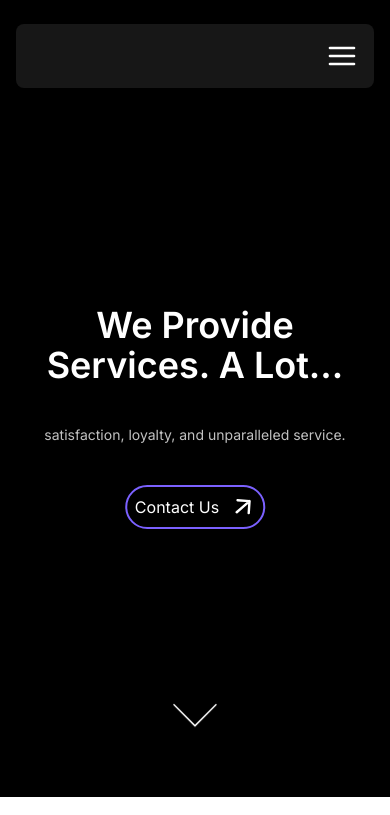
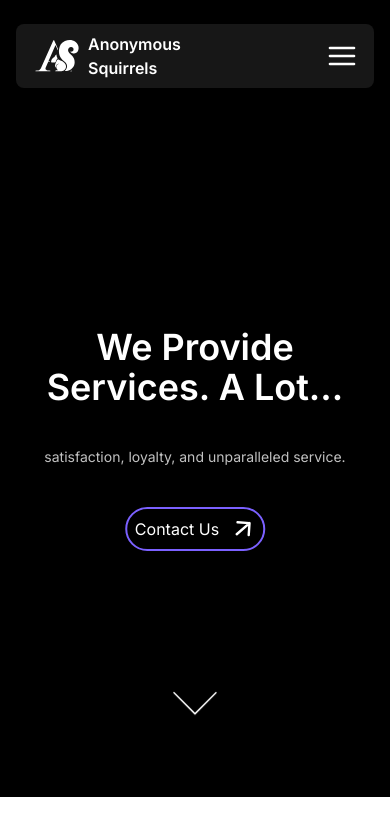
Before and after one commit to Anonymous-Squirrels/Squirrels-Website, a Next.js app: page /services in a window 390 px wide. Shown: the top 815 px of the page. Built offline with nearby package versions, Linux system fonts and the light colour scheme.

Commit message:
Made some adjustments and added startupIndia image in footer

```diff
--- a/components/Footer.tsx
+++ b/components/Footer.tsx
@@ -1,4 +1,3 @@
-"use client";
 import {MainLogo} from "@/constants/Icons";
 import Image from "next/image";
 import React from "react";
@@ -9,19 +8,19 @@ import {developers} from "@/constants/Footer";
 import Link from "next/link";
 
 function Footer() {
-  const [email, setEmail] = React.useState("");
   return (
     <div className="bg-[#0F0F0F] text-white md:px-20 pt-20 pb-10 cursor-default text-center md:text-justify">
       <div className="flex flex-col md:flex-row justify-around pb-5 border-b border-[#333333] mb-5 gap-y-5 md:px-10">
-        <div className="w-full md:w-fit flex flex-col items-center justify-center">
+
+        <div className="w-full md:w-fit flex flex-col items-center">
           <div className="flex items-center gap-2 mb-5 text-center">
             <MainLogo className={"w-10 h-10"}/>
             <span className="text-2xl">Anonymous Squirrels</span>
           </div>
           <div className="text-[#B9B3B3] text-center md:text-left ">
-            <span className="font-thin">We help build brands.</span>
+            <span className="font-thin text-lg">We help build brands.</span>
             <br/>
-            <span className="font-medium">Connect. Promote. Engage. Grow.</span>
+            <span className="font-medium md:text-lg">Connect. Promote. Engage. Grow.</span>
             <br className="md:hidden"/>
             <br className=""/>
           </div>
@@ -38,7 +37,6 @@ function Footer() {
                 height={30}
               />
             </a>
-
             <a
               href="https://api.whatsapp.com/send?phone=919122823474"
               target="_blank"
@@ -51,7 +49,6 @@ function Footer() {
                 height={30}
               />
             </a>
-
             <a
               href="https://www.instagram.com/anonymous_squirrels/"
               target="_blank"
@@ -80,9 +77,18 @@ function Footer() {
           </div>
         </div>
 
+        <div className={"flex flex-col items-center justify-between gap-3"}>
+          <span className={"text-lg"}>
+            Recognised by
+          </span>
+          <div className={"w-fit h-fit"}>
+            <Image src={"/startupIndia.png"} alt={"startupIndia"} height={20} width={300} className={"h-14 w-44 md:w-56 md:h-24"}/>
+          </div>
+        </div>
+
         <div>
-          <div className="font-medium mb-5">Company</div>
-          <ul className="font-thin text-[#B9B3B3]">
+          <div className="font-medium text-lg mb-5">Company</div>
+          <ul className="font-thin text-[#B9B3B3] text-base">
 
             <li className="hover:text-white transition-colors duration-300 cursor-pointer">
               <Link href={"/services"}>
--- a/components/Home/BentoBox.tsx
+++ b/components/Home/BentoBox.tsx
@@ -1,7 +1,6 @@
 "use client";
 import React from "react";
 import { BentoItems } from "@/constants/BentoBox";
-import { BentoGridItem } from "../ui/BentoGrid";
 import GlassMorphism from "@/components/ui/GlassMorphism";
 
 export function BentoBox() {
@@ -12,21 +11,10 @@ export function BentoBox() {
           <GlassMorphism
             key={i}
             variant={"light"}
-            className={`h-72 md:h-[400px] overflow-hidden rounded-xl transition duration-200 shadow-input dark:shadow-none p-4 dark:bg-black dark:-white/[0.2] space-y-4  ${
-              i === 3 || i === 4 ? "md:col-span-3" : "md:col-span-2"
-            }`}
+            className={`h-72 md:h-[400px] overflow-hidden rounded-xl transition duration-200 shadow-input dark:shadow-none p-4 dark:bg-black dark:-white/[0.2] space-y-4 w-full place-items-center
+            ${i === 3 || i === 4 ? "md:col-span-3" : "md:col-span-2"}`}
           >
-            {/*<BentoGridItem
-              key={i}
-              title={item.title}
-              description={item.description}
-              content={item.content}
-              className={`${
-                i === 3 || i === 4 ? "md:col-span-3" : "md:col-span-2"
-              }`}
-            />*/}
-
-            <div className={`text-sm transition duration-200 w-full`}>
+            <div className={`text-sm transition duration-200 w-full flex flex-col items-center`}>
               <p className="text-center text-xl font-bold block mb-5">
                 {item.title}
               </p>
--- a/components/Home/Testimonials.tsx
+++ b/components/Home/Testimonials.tsx
@@ -6,7 +6,7 @@ import { TestimonialData } from "@/constants/Testimonials";
 
 import { Swiper, SwiperSlide } from "swiper/react";
 // Import Swiper styles
-import "@/app/local_swiper.css";
+import "@/style/local_swiper.css";
 import "swiper/css/navigation";
 import "@/app/styles.css";
 import { Navigation } from "swiper/modules";
@@ -17,8 +17,7 @@ function Testimonials() {
     <div className="h-fit flex flex-col gap-y-6 md:gap-y-10 bg-black text-white pt-8 pb-4 md:py-14">
       <div className="text-center grid place-items-center">
         <Button
-          variant="secondary"
-          className="flex items-center gap-3 border-[#B897FF] border-[0.5px] text-white"
+          className="flex items-center gap-3 border-[#B897FF] border-[1px] text-white"
         >
           <Message /> Testimonials
         </Button>
--- a/components/NavBar.tsx
+++ b/components/NavBar.tsx
@@ -1,12 +1,12 @@
 "use client";
 import React from "react";
 import GlassMorphism from "./ui/GlassMorphism";
-import { usePathname } from "next/navigation";
+import {usePathname} from "next/navigation";
 import Link from "next/link";
-import { NavLinks } from "@/constants/Navbar";
-import { Logo } from "@/constants/Icons";
-import { FiMenu } from "react-icons/fi";
-import { IoMdClose } from "react-icons/io";
+import {NavLinks} from "@/constants/Navbar";
+import {Logo} from "@/constants/Icons";
+import {FiMenu} from "react-icons/fi";
+import {IoMdClose} from "react-icons/io";
 
 function NavBar() {
   const path = usePathname();
@@ -26,9 +26,18 @@ function NavBar() {
             <div className="flex items-center justify-between w-full relative">
               <Link href="/" className="flex items-center gap-3 group">
                 <div className="h-fit w-fit hidden md:flex element z-20 -ml-5 px-5 py-4">
-                  <Logo className="h-9 md:h-fit" />
+                  <Logo className="h-9 md:h-fit"/>
                 </div>
-                <div className="font-semibold text-lg hidden md:flex flex-col absolute z-10 group-hover:opacity-100 opacity-0 duration-300 group-hover:left-20 left-0">
+                <div
+                  className="font-semibold text-lg hidden md:flex flex-col absolute z-10 group-hover:opacity-100 opacity-0 duration-300 group-hover:left-20 left-0">
+                  <span>Anonymous</span>
+                  <span>Squirrels</span>
+                </div>
+
+                <div className="h-fit w-fit flex md:hidden element z-20 -ml-5 px-5 ">
+                  <Logo className="h-8"/>
+                </div>
+                <div className="font-semibold text-base flex flex-col md:hidden absolute z-10 left-14">
                   <span>Anonymous</span>
                   <span>Squirrels</span>
                 </div>
@@ -51,9 +60,9 @@ function NavBar() {
 
               <div onClick={() => setIsOpen(!isOpen)} className="md:hidden">
                 {!isOpen ? (
-                  <FiMenu className="h-8 w-8" />
+                  <FiMenu className="h-8 w-8"/>
                 ) : (
-                  <IoMdClose className="h-8 w-8" />
+                  <IoMdClose className="h-8 w-8"/>
                 )}
               </div>
             </div>
--- a/components/Services/HeroSection.tsx
+++ b/components/Services/HeroSection.tsx
@@ -6,8 +6,8 @@ import Link from "next/link";
 
 function HeroSection() {
   return (
-    <div className="h-[85vh] md:h-[85vh] bg-black text-white grid place-items-center">
-      <div className="relative top-1/2 h-fit">
+    <div className="h-[85vh] md:h-[85vh] relative w-full bg-black text-white flex flex-col items-center">
+      <div className="relative top-1/2 w-full h-fit">
         <div className={`${styles.blob} md:w-[639px] w-[360px]`}></div>
         <div
           className="text-center absolute top-1/2 -translate-y-1/2 left-1/2 -translate-x-1/2 grid place-items-center gap-10">
@@ -35,11 +35,14 @@ function HeroSection() {
           </div>
         </div>
       </div>
-      <Link href="#ui-design">
-        <div className=" z-20">
-          <DownArrow className="animate-bounce h-11 w-11 md:w-14 md:h-14 relative top-28"/>
-        </div>
-      </Link>
+
+
+      <div className="z-20 absolute bottom-16 md:bottom-9">
+        <Link href="#ui-design" className={"h-11 w-11 md:w-14 md:h-14"}>
+          <DownArrow className="animate-bounce h-11 w-11 md:w-14 md:h-14"/>
+        </Link>
+      </div>
+
     </div>
   );
 }
--- a/constants/BentoBox.tsx
+++ b/constants/BentoBox.tsx
@@ -89,10 +89,10 @@ That's it!`,
     description:
       "Our Company provides a lot of services ranging from Brand strategies to SEO Optimization to Web Content Management",
     content: (
-      <Link href="/services" className="mt-10">
+      <Link href="/services" className="mt-10 ">
         <Button
           variant="light"
-          className="rounded-full md:my-32 px-6 md:mt-16 md:px-10 font-medium"
+          className="rounded-full md:my-32 px-6 md:mt-16 md:px-10 font-medium z-20"
         >
           View our services
         </Button>
```
Also changed, not shown: public/startupIndia.png (added), style/local_swiper.css (renamed from app/local_swiper.css), 1 other file (tests, documents, lock files or other folders).
